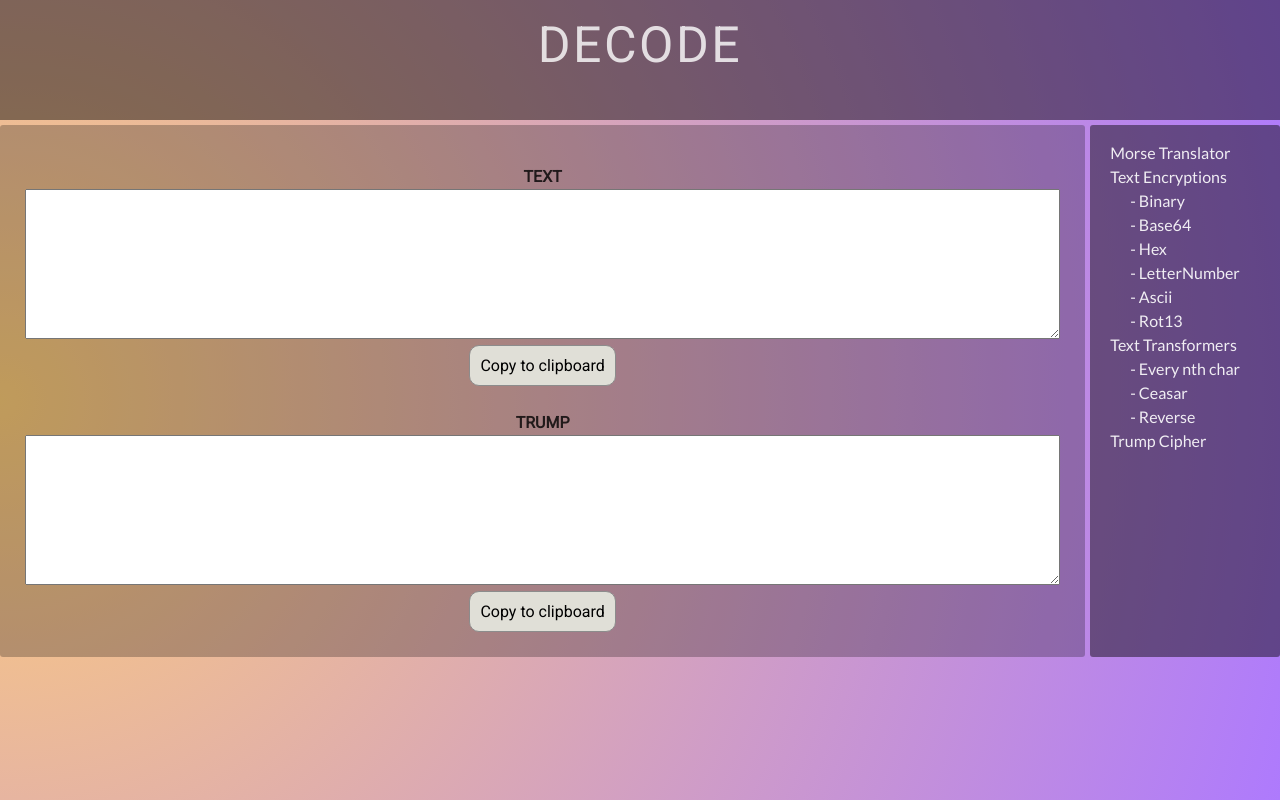
After one commit to Hagesjo/decode-web, a Django app: page /trump/ in a window 1280 px wide. The commit adds this page. Run offline with Django 3.2, Linux system fonts and the light colour scheme.

Commit message:
Added layouts and urls for trump cipher, morse and text transformers

```diff
--- a/main/static/main/css/main.css
+++ b/main/static/main/css/main.css
@@ -83,12 +83,24 @@ body {
 	-moz-column-gap: 1.5rem;
 }
 
+.big-height {
+    height: 30em;
+}
+
 @media all and (max-width: 1500px) {
 	.flex-container {
 		-webkit-column-count: auto;
 		-moz-column-count: auto;
 		column-count: auto;
 	}
+    .small-force-one-column {
+        columns: 1;
+        -webkit-columns: 1;
+        -moz-columns: 1;
+    }
+    .big-height {
+        height: 150px;
+    }
 }
 
 h3 {
@@ -102,6 +114,7 @@ textarea {
 	width: 100%;
 	height: 150px;
 }
+
 
 .btn {
 	border: 1px solid rgb(140,140,140);
@@ -149,11 +162,10 @@ a:hover {
 	list-style-type: none;
 	padding-left: 20px;
 	padding-right: 20px;
-	line-height: 2em;
+	line-height: 1.5em;
 }
 
 .sidebar li {
-	text-align: center;
 	font-family: "Lato";
 	font-weight: 400;
 }
--- a/main/templates/main/base.html
+++ b/main/templates/main/base.html
@@ -23,10 +23,27 @@
 			</section>
 			<aside class="sidebar">
 				<ul>
-					<li><a href="/">Common</a></li>
-					<li><a href="/braille">Braille</a></li>
-					<li><a href="/caesar">Caesar</a></li>
-					<li><a href="/substi">Substitution</a></li>
+					<li><a href="/morse">Morse Translator</a></li>
+                    <li><a href="/">Text Encryptions
+                            <ul>
+                                <li>- Binary</li>
+                                <li>- Base64</li>
+                                <li>- Hex</li>
+                                <li>- LetterNumber</li>
+                                <li>- Ascii</li>
+                                <li>- Rot13</li>
+                            </ul>
+                        </a>
+                    </li>
+                    <li><a href="/translate">Text Transformers
+                            <ul>
+                                <li>- Every nth char</li>
+                                <li>- Ceasar</li>
+                                <li>- Reverse</li>
+                            </ul>
+                        </a>
+                    </li>
+					<li><a href="/trump">Trump Cipher</a></li>
 				</ul>
 			</aside>
 		</div>
--- /dev/null
+++ b/main/templates/main/trump.html
@@ -0,0 +1,21 @@
+{% extends "main/base.html" %}                                                                                                     │
+{% load staticfiles %}
+{% block extrajs %}
+	<script src="{% static 'main/js/clipboard.min.js' %}"></script>
+	<script src="{% static 'main/js/common.js' %}"></script>
+	<script src="{% static 'main/js/trump.js' %}"></script>
+{% endblock %}
+{% block content %}
+    <article class="base">
+        <h3>text</h3>
+        <textarea class="text" id="text"></textarea>
+        <br>
+        <button class="btn copy" data-clipboard-target="#text" type="button">Copy<span class="big-screen"> to clipboard</span></button>
+    </article>
+    <article class="base">
+        <h3>Trump</h3>
+        <textarea class="text" id="trump"></textarea>
+        <br>
+        <button class="btn copy" data-clipboard-target="#text" type="button">Copy<span class="big-screen"> to clipboard</span></button>
+    </article>
+{% endblock %}
--- a/main/urls.py
+++ b/main/urls.py
@@ -7,4 +7,7 @@ urlpatterns = [
 	url(r'^braille/$', views.braille, name='braille'),
 	url(r'^substi/$', views.substi, name='substi'),
 	url(r'^caesar/$', views.caesar, name='caesar'),
+	url(r'^trump/$', views.trump, name='trump'),
+	url(r'^morse/$', views.morse, name='morse'),
+	url(r'^translate/$', views.translate, name='translate'),
 ]
--- a/main/views.py
+++ b/main/views.py
@@ -14,3 +14,12 @@ def caesar(request):
 
 def substi(request):
 	return render(request, 'main/substi.html')
+
+def trump(request):
+	return render(request, 'main/trump.html')
+
+def morse(request):
+	return render(request, 'main/morse.html')
+
+def translate(request):
+	return render(request, 'main/translate.html')
```
Also changed, not shown: main/templates/main/morse.html (added, +20 -0 lines), main/templates/main/translate.html (added, +34 -0 lines).
